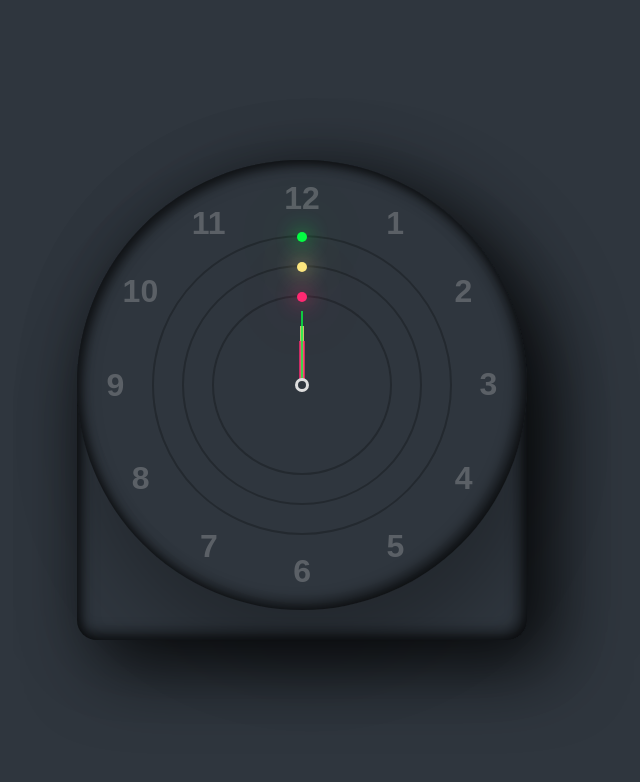
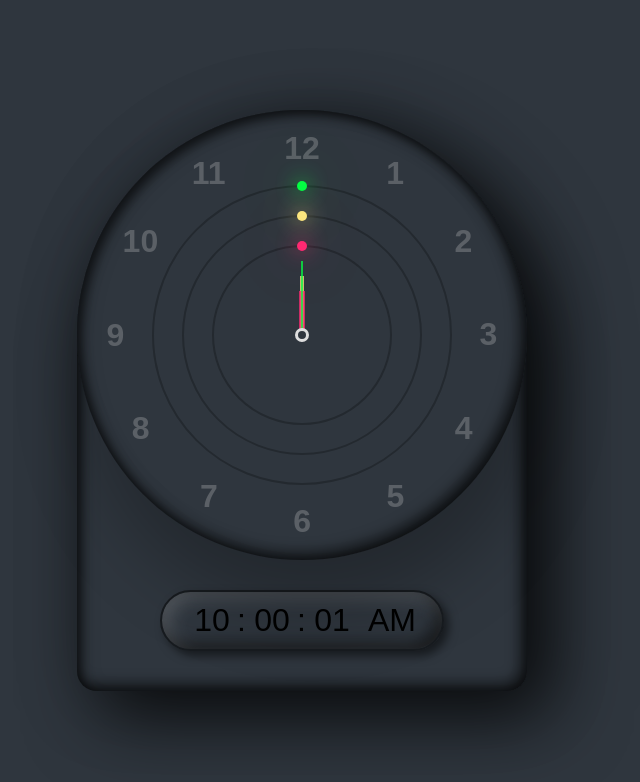
Before and after one commit to Sihlejosias/times-clock, an Electron app: page src/index.html in a window 800 px wide. Shown: the whole page, without its empty margins (98-738 px from the left). Drawn offline with Linux system fonts and the light colour scheme; a web font is replaced by a local one.

Commit message:
Added a digital clock to the current analog clock

```diff
--- a/package.json
+++ b/package.json
@@ -53,6 +53,7 @@
     "@electron-forge/maker-rpm": "^6.0.0-beta.63",
     "@electron-forge/maker-squirrel": "^6.0.0-beta.63",
     "@electron-forge/maker-zip": "^6.0.0-beta.63",
-    "electron": "18.0.3"
+    "electron": "18.0.3",
+    "electron-rebuild": "^3.2.7"
   }
 }
--- a/src/index.css
+++ b/src/index.css
@@ -26,6 +26,7 @@ body {
   display: flex;
   justify-content: center;
   align-items: center;
+  flex-direction: column;
 }
 
 .clock {
@@ -125,3 +126,29 @@ body {
   background: var(--clr);
   box-shadow: 0 0 20px var(--clr), 0 0 60px var(--clr);
 }
+
+/*Digital clock*/
+#time {
+  margin-bottom: 40px;
+  display: flex;
+  padding: 10px 20px;
+  font-size: 2em;
+  font-weight: 600;
+  border-radius: 40px;
+  border: 2px solid rgba(0, 0, 0, 0.5);
+  box-shadow: 5px 5px 10px rgba(0, 0, 0, 0.5), inset 5px 5px 20px rgba(255, 255, 255, 0.2), inset -5px -5px 15px rgba(0, 0, 0, 0.75);
+}
+
+#time div {
+  position: relative;
+  width: 60px;
+  text-align: center;
+  font-weight: 500;
+}
+
+#time div:nth-child(1)::after,
+#time div:nth-child(2)::after {
+  content: ':';
+  position: absolute;
+  right: -4px;
+}
--- a/src/index.html
+++ b/src/index.html
@@ -2,6 +2,7 @@
 <html>
   <head>
     <meta charset="UTF-8" />
+    <meta http-equiv="Content-Security-Policy" content="script-src 'self';" />
     <title>Clock</title>
     <link rel="stylesheet" href="./index.css" />
   </head>
@@ -26,8 +27,15 @@
         <span style="--i:11;"><b>11</b></span>
         <span style="--i:12;"><b>12</b></span>
       </div>
+
+      <!-- digital -->
+      <div id="time">
+        <div id="hours">00</div>
+        <div id="minutes">00</div>
+        <div id="seconds">00</div>
+        <div id="ampm">AM</div>
+      </div>
     </div>
-
     <script type="text/javascript" src="./render.js"></script>
   </body>
 </html>
--- a/src/index.js
+++ b/src/index.js
@@ -11,7 +11,10 @@ const createWindow = () => {
   // Create the browser window.
   const mainWindow = new BrowserWindow({
     width: 800,
-    height: 600,
+    height: 700,
+    // webPreferences: {
+    //   preload: path.join(app.getAppPath(), "./render.js"),
+    // }
   });
 
   // and load the index.html of the app.
--- a/src/render.js
+++ b/src/render.js
@@ -1,8 +1,43 @@
-var hr = document.querySelector('#hr');
-var mn = document.querySelector('#mn');
-var sc = document.querySelector('#sc');
-var day = new Date();
-var hh = day.getHours() * 6;
-var mm = day.getMinutes() * 6;
-var ss = day.getSeconds() * 6;
-hr.style.transform = 'rotateZ(${hh+(mm/12)}deg)';
+window.addEventListener("DOMContentLoaded", () => {
+    let  hr = document.querySelector("#hr");
+    let mn = document.querySelector("#mn");
+    let sc = document.querySelector("#sc");
+
+    setInterval(function () {
+        let rate = 6;
+
+        let day = new Date();
+        let hh = day.getHours() * 30;
+        let mm = day.getMinutes() * rate;
+        let ss = day.getSeconds() * rate;
+
+        hr.style.transform = "rotatez(${hh+(mm/12)}deg)";
+        mn.style.transform = "rotatez(${mm}deg)";
+        sc.style.transform = "rotatez(${ss}deg)";
+
+        let hours = document.getElementById('hours');
+        let minutes = document.getElementById('minutes');
+        let seconds = document.getElementById('seconds');
+        let ampm = document.getElementById('ampm');
+
+        let h = new Date().getHours();
+        let m = new Date().getMinutes();
+        let s = new Date().getSeconds();
+
+        let am = h >= 12 ? "PM" : "AM"
+
+        if (h > 12) {
+            h = h - 12;
+        }
+
+        h = (h < 10) ? "0" + h : h;
+        m = (m < 10) ? "0" + m : m;
+        s = (s < 10) ? "0" + s : s;
+
+        hours.innerHTML = h;
+        minutes.innerHTML = m;
+        seconds.innerHTML = s;
+        ampm.innerHTML = am;
+
+    });
+});
```
Also changed, not shown: src/render.ts (+9 -5 lines), README.md, 1 other file.
